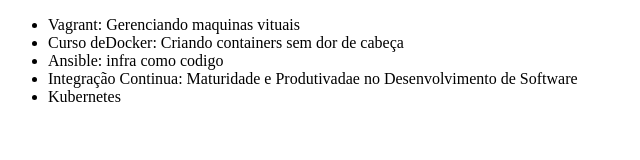
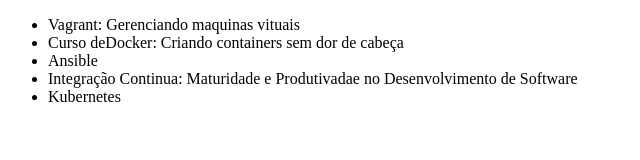
Before and after one commit to filipecajado/alura-git, a plain HTML site: page index.html in a window 1280 px wide. Shown: the whole page, without its empty margins (0-640 px from the left). Drawn offline with Linux system fonts and the light colour scheme.

Commit message:
Revert "add infra"
This reverts commit 1fb61aa0a13f1d21f83d1b4d4f1aac64eba7fa7c.

```diff
--- a/index.html
+++ b/index.html
@@ -8,7 +8,7 @@
     <ul>
         <li>Vagrant: Gerenciando maquinas vituais</li>
         <li>Curso deDocker: Criando containers sem dor de cabeça</li>
-        <li>Ansible: infra como codigo</li>
+        <li>Ansible</li>
         <li>Integração Continua: Maturidade e Produtivadae no Desenvolvimento de Software</li>
         <li>Kubernetes</li>
     </ul>
```
